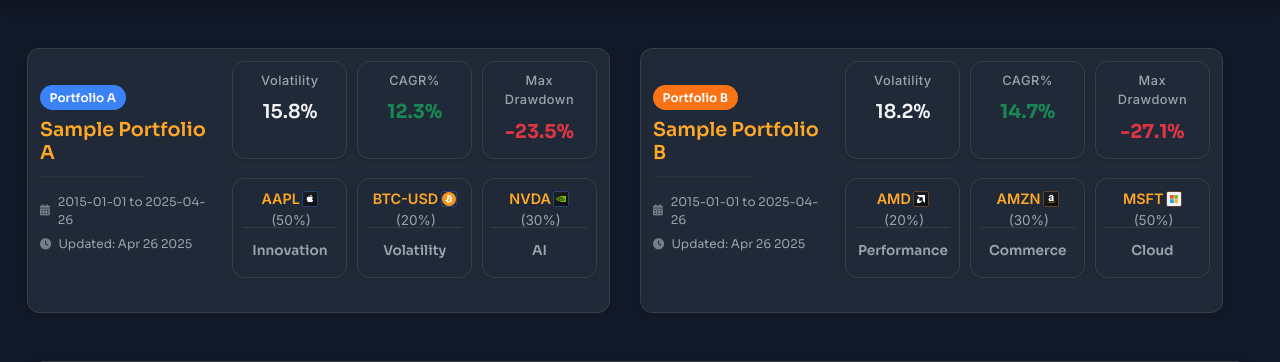
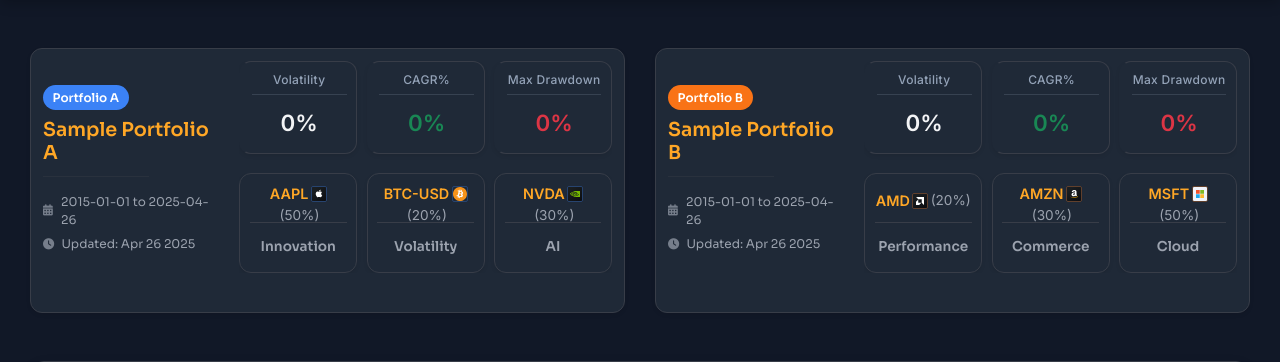
Before and after one commit to YifanG10062/CITS5505_GroupProject, a Flask app: page /comparison/ in a window 1280 px wide. Shown: the part 66-428 px from the top of the page. Run offline with Flask 3, Linux system fonts and the light colour scheme; the visitor is signed in with stand-in values (Sample User, id 1); data comes from the database, SQL or seed files in the repository; data that the repository does not hold is empty; parts of the project's set-up code (start-up, migrations or seed data) failed here and were passed over; some libraries are stand-ins or nearby versions.

Commit message:
feat: add portfolio comparison metrics API and optimize frontend display and styles

```diff
--- a/app/routes/comparison.py
+++ b/app/routes/comparison.py
@@ -39,7 +39,6 @@ def view_comparison():
         weights_b = json.loads(p_b.allocation_json) or {}
         name_b = p_b.portfolio_name
     else:
-        # Use larger values as defaults to ensure they remain valid percentages after rounding
         weights_b = {"MSFT": 0.5, "AMZN": 0.3, "AMD": 0.2}
         name_b = "Sample Portfolio B"
         p_b = None
@@ -138,16 +137,15 @@ def format_weights(weights_dict):
     """Format weight dictionary for frontend use"""
     result = []
     for ticker, weight in weights_dict.items():
-        # Keep original weight value, let frontend handle percentage display
         result.append({
             "ticker": ticker,
-            "weight": weight,  # Keep original value
-            "name": ticker  # Default to using ticker as name
+            "weight": weight,
+            "name": ticker
         })
     return result
 
 def get_weight_value(weights_dict, asset_code):
     """Get weight value for an asset"""
     if isinstance(weights_dict, dict):
-        return weights_dict.get(asset_code, 0)  # Keep original value
+        return weights_dict.get(asset_code, 0)
     return 0
--- a/app/static/css/comparison.css
+++ b/app/static/css/comparison.css
@@ -81,24 +79,28 @@
   font-size: 0.75rem;
 }
 
-/* New metrics layout */
+/* Metrics layout */
 .metrics-container {
   display: flex;
   flex-direction: column;
-  gap: 0.8rem; /* Reduced spacing */
+  gap: 0.8rem;
   height: 100%;
   width: 100%;
   overflow: hidden;
   padding: 0;
+  max-width: 100%;
 }
 
+/* Metrics rows */
 .key-metrics-row {
   display: grid;
   grid-template-columns: repeat(3, 1fr);
-  gap: 0.6rem; /* Reduced spacing */
+  gap: 0.6rem;
+  align-items: stretch;
+  width: 100%;
+  margin: 0;
 }
 
-/* Description metrics row style adjustments */
 .description-metrics-row {
   display: grid !important;
   gap: 0.6rem !important;
@@ -141,6 +141,38 @@
   transform: translateY(-2px);
 }
 
+/* Key metrics styles */
+.key-metrics-row .mini-metric {
+  min-height: 5rem;
+  justify-content: center;
+  align-items: center;
+  border-left: 3px solid transparent;
+  transition: transform 0.2s ease, box-shadow 0.2s ease, border-left-color 0.2s ease;
+}
+
+/* Description metrics styles */
+.description-metric {
+  width: 100% !important;
+  min-width: 0 !important;
+  max-width: 100% !important;
+  box-sizing: border-box !important;
+  margin: 0 !important;
+  flex: 1 1 auto !important;
+  min-height: 100px !important;
+  display: flex !important;
+  flex-direction: column !important;
+  overflow: hidden !important;
+  height: 100%;
+}
+
+.description-metrics-row .mini-metric {
+  width: 100%;
+  box-sizing: border-box;
+  height: 100%;
+  margin: 0;
+}
+
+/* Metric labels */
 .metric-label {
   font-size: 0.8rem;
   font-weight: 500;
@@ -149,8 +181,23 @@
   margin-bottom: 0.4rem;
 }
 
+.key-metrics-row .metric-label {
+  font-size: 0.75rem;
+  font-weight: 500;
+  color: #94a3b8;
+  letter-spacing: 0.3px;
+  margin-bottom: 0.5rem;
+  white-space: nowrap;
+  overflow: hidden;
+  text-overflow: ellipsis;
+  width: 100%;
+  padding-bottom: 0.3rem;
+  border-bottom: 1px solid rgba(148, 163, 184, 0.2);
+}
+
+/* Metric values */
 .metric-value {
-  font-size: 1.2rem; /* Increased font size */
+  font-size: 1.2rem;
   font-weight: 600;
   text-align: center;
   padding: 0.2rem 0;
@@ -160,26 +207,55 @@
   justify-content: center;
 }
 
-/* First row metrics center style */
+.key-metrics-row .metric-value {
+  font-size: 1.4rem;
+  height: 2.5rem;
+  font-weight: 600;
+  font-family: 'Inter', -apple-system, BlinkMacSystemFont, 'Segoe UI', Roboto, Oxygen, Ubuntu, Cantarell, 'Open Sans', 'Helvetica Neue', sans-serif;
+  transition: color 0.2s ease-in-out;
+}
+
+.description-value {
+  font-size: 0.85rem;
+  line-height: 1.4;
+  color: var(--text-secondary);
+  margin-top: auto;
+  flex-grow: 1;
+  padding: 0 0.2rem;
+  word-break: break-word;
+  height: auto;
+}
+
+/* Color classes */
+.volatility-value {
+  color: #6366f1 !important;
+}
+
+.cagr-value {
+  color: #22c55e !important;
+}
+
+.drawdown-value {
+  color: #ef4444 !important;
+}
+
+.volatility-card {
+  border-left-color: #6366f1 !important;
+}
+
+.cagr-card {
+  border-left-color: #22c55e !important;
+}
+
+.drawdown-card {
+  border-left-color: #ef4444 !important;
+}
+
 .text-center {
   text-align: center;
 }
 
-/* Description metrics style adjustments */
-.description-metric {
-  width: 100% !important;
-  min-width: 0 !important;
-  max-width: none !important;
-  box-sizing: border-box !important;
-  margin: 0 !important;
-  flex: 1 1 auto !important;
-  min-height: 100px !important; /* Maintain minimum height */
-  display: flex !important;
-  flex-direction: column !important;
-  overflow: hidden !important;
-}
-
-/* Description metrics header and weight */
+/* Stock info styles */
 .metric-header {
   display: flex;
   justify-content: center;
@@ -228,28 +302,44 @@
   border-radius: 2px;
 }
 
-.asset-icon, .asset-icon-img {
-  color: #3b82f6; /* Unified blue color */
+/* Portfolio-specific colors */
+.col-lg-6:nth-child(1) .asset-icon {
+  color: #3b82f6;
 }
 
-/* Adjust description text styles */
-.description-value {
-  font-size: 0.85rem;
-  line-height: 1.4;
-  color: var(--text-secondary);
-  margin-top: auto;
-  display: flex;
-  align-items: center;
-  justify-content: center;
-  text-align: center;
-  flex-grow: 1;
-  overflow: hidden;
-  padding: 0 0.2rem; /* Reduced left/right padding */
-  word-break: break-word;
-  height: auto;
+.col-lg-6:nth-child(2) .asset-icon {
+  color: #f97316;
 }
 
-/* Media queries - Mobile devices */
+.col-lg-6:nth-child(1) .asset-icon-img {
+  border: 1px solid rgba(59, 130, 246, 0.3);
+}
+
+.col-lg-6:nth-child(2) .asset-icon-img {
+  border: 1px solid rgba(249, 115, 22, 0.3);
+}
+
+/* Chart container */
+.chart-glow {
+  width: 100%;
+}
+
+/* Container styles */
+.container,
+.container-fluid {
+  width: 100%;
+  max-width: 1450px;
+  margin-left: auto;
+  margin-right: auto;
+}
+
+.container-fluid.mt-4,
+.container-fluid.mt-5 {
+  padding-left: 15px;
+  padding-right: 15px;
+}
+
+/* Responsive layout */
 @media (max-width: 576px) {
   .container.mt-4 {
     padding-left: 0.5rem;
@@ -318,75 +392,47 @@
   }
 }
 
-/* Media queries - Medium devices */
+@media (max-width: 991.98px) {
+  .col-lg-6:first-child .dashboard-overview {
+    margin-bottom: 1.5rem;
+  }
+}
+
 @media (min-width: 768px) and (max-width: 991.98px) {
-  /* Ensure 2 columns display on medium screens */
   .description-metrics-row.cols-2,
   .description-metrics-row.cols-3 {
     grid-template-columns: repeat(2, 1fr);
   }
 }
 
-/* Media queries - Large screen devices */
 @media (min-width: 992px) {
-  /* Maintain increased container width */
-  .container.mt-4 {
-    max-width: 1800px !important; /* Significantly increase container width */
-    width: 100%;
-    padding-left: 30px;
-    padding-right: 30px;
-    margin-right: auto;
-    margin-left: auto;
+  .container.mt-4,
+  .container.mt-5 {
+    max-width: 1450px !important;
+    padding-left: 20px;
+    padding-right: 20px;
   }
 
-  /* Ensure card container doesn't overflow */
-  .card.dashboard-overview {
-    width: 100%;
-    overflow: hidden;
+  .portfolio-cards-container,
+  .container-fluid.mt-5 {
+    max-width: 1450px;
+    padding-left: 20px;
+    padding-right: 20px;
   }
 
-  /* Ensure row container doesn't overflow - fix class name */
-  .row.g-4 {
-    width: 100%;
-    margin-left: 0;
-    margin-right: 0;
-    overflow: hidden;
-  }
-
-  /* Ensure inner rows don't overflow either */
-  .row.g-3 {
-    width: 100%;
-    margin-left: 0;
-    margin-right: 0;
-    overflow: hidden;
-  }
-
-  /* Description metrics row spacing */
-  .description-metrics-row.cols-3 {
-    grid-template-columns: repeat(3, 1fr);
-    gap: 0.75rem; /* Restore original spacing */
-  }
-
-  /* Adjust card layout proportions */
   .col-lg-4 {
     flex: 0 0 33.333333%;
     max-width: 33.333333%;
+    padding-right: 10px;
+    padding-left: 10px;
   }
 
   .col-lg-8 {
     flex: 0 0 66.666667%;
     max-width: 66.666667%;
-    padding-right: 15px;
-    padding-left: 15px;
-    overflow: hidden; /* Prevent content overflow */
-  }
-
-  /* Adjust overall card layout, instead of increasing internal card width */
-  .row.g-4 {
-    display: flex;
-    flex-wrap: wrap;
-    margin-right: -15px;
-    margin-left: -15px;
+    padding-right: 10px;
+    padding-left: 10px;
+    overflow: hidden;
   }
 
   .col-lg-6 {
@@ -396,236 +442,17 @@
     padding-left: 15px;
   }
 
-  .dashboard-overview {
-    height: 100%;
-  }
-
-  /* Ensure second row metric cards have equal height */
-  .description-metrics-row {
-    display: grid;
-    grid-auto-rows: 1fr;
-    width: 100%;
-  }
-
-  /* Applicable for desktop devices */
-  .description-metrics-row {
-    display: grid;
-    width: 100%;
-  }
-
-  .description-metrics-row.cols-3 {
-    grid-template-columns: repeat(3, 1fr);
-    width: 100%;
-    margin-left: 0;
-    margin-right: 0;
-  }
-
-  .description-metrics-row .mini-metric {
-    width: 100%;
-    box-sizing: border-box;
-    margin: 0;
-    overflow: hidden; /* Prevent overflow */
-  }
-
-  /* Increase chart container width */
-  .container.mt-5 {
-    max-width: 1800px !important;
-    margin-right: auto;
-    margin-left: auto;
-  }
-
-  /* Adjust fluid container padding to make it tighter */
-  .container-fluid.mt-4,
-  .container-fluid.mt-5 {
-    max-width: 1450px;
-    margin-left: auto;
-    margin-right: auto;
-    padding-left: 15px; /* Reduce left padding */
-    padding-right: 15px; /* Reduce right padding */
-  }
-
-  /* Adjust column spacing */
-  .col-lg-4,
-  .col-lg-8 {
-    padding-right: 10px; /* Reduce right padding */
-    padding-left: 10px; /* Reduce left padding */
-  }
-
-  /* Adjust spacing between rows */
   .row.g-2 {
     margin-right: -10px;
     margin-left: -10px;
   }
 
-  /* Reduce spacing between columns */
   .container-fluid .row.g-4 {
     gap: 0 !important;
   }
-}
 
-/* Set icon colors based on different portfolios */
-.col-lg-6:nth-child(1) .asset-icon {
-  color: #3b82f6; /* Portfolio A icon color - Blue */
-}
-
-.col-lg-6:nth-child(2) .asset-icon {
-  color: #f97316; /* Portfolio B icon color - Orange */
-}
-
-/* Set icon border colors based on different portfolios */
-.col-lg-6:nth-child(1) .asset-icon-img {
-  border: 1px solid rgba(59, 130, 246, 0.3); /* Portfolio A - Blue border */
-}
-
-.col-lg-6:nth-child(2) .asset-icon-img {
-  border: 1px solid rgba(249, 115, 22, 0.3); /* Portfolio B - Orange border */
-}
-
-/* Adjust row layout */
-.row.g-3 {
-  display: flex;
-  flex-wrap: wrap;
-  margin-right: -15px;
-  margin-left: -15px;
-  width: 100%; /* Ensure 100% width */
-}
-
-/* Fix overall layout structure */
-.container.mt-4 {
-  width: 100%;
-  overflow: hidden;
-}
-
-.row.g-4 {
-  width: 100%;
-  overflow: hidden;
-}
-
-.row.g-3 {
-  width: 100%;
-  overflow: hidden;
-}
-
-.col-lg-8 {
-  overflow: hidden;
-}
-
-/* Ensure max 3 cards per row and keep within container */
-.description-metrics-row {
-  display: grid;
-  gap: 0.6rem; /* Reduce card spacing */
-  margin-top: 0.4rem; /* Reduce top margin */
-  max-width: 100%;
-  overflow: hidden;
-}
-
-.description-metrics-row.cols-3 {
-  grid-template-columns: repeat(3, 1fr);
-  max-width: 100%;
-  overflow: hidden;
-}
-
-/* Ensure each metric card is contained within its container */
-.description-metric {
-  min-height: 100px;
-  max-width: 100%;
-  overflow: hidden;
-  display: flex;
-  flex-direction: column;
-}
-
-/* Ensure metrics container doesn't overflow */
-.metrics-container {
-  width: 100%;
-  max-width: 100%;
-  overflow: hidden;
-}
-
-/* Chart container styles */
-.chart-glow {
-  width: 100%;
-}
-
-/* Set fluid container width limits and padding */
-.container-fluid.mt-4,
-.container-fluid.mt-5 {
-  max-width: 1450px;
-  margin-left: auto;
-  margin-right: auto;
-  padding-left: 15px; /* Reduce left padding */
-  padding-right: 15px; /* Reduce right padding */
-}
-
-/* Maintain consistent width styles */
-@media (min-width: 992px) {
-  .portfolio-cards-container,
-  .container-fluid.mt-5 {
-    width: 100%;
-    max-width: 1450px;
-    padding-left: 20px;
-    padding-right: 20px;
-  }
-
-  /* Remove old container styles */
-  .container.mt-4,
-  .container.mt-5 {
-    max-width: 1450px !important;
-    padding-left: 20px;
-    padding-right: 20px;
+  .description-metrics-row {
+    grid-template-columns: repeat(3, 1fr) !important;
+    grid-auto-rows: 1fr;
   }
 }
-
-/* Global container styles - Ensure all containers have consistent width */
-.container,
-.container-fluid {
-  width: 100%;
-  max-width: 1450px;
-  margin-left: auto;
-  margin-right: auto;
-}
-
-/* Card content style adjustments */
-.card.dashboard-overview,
-.card.chart-glow {
-  width: 100%;
-  margin-left: 0;
-  margin-right: 0;
-}
-
-/* Ensure both first and second rows are divided into three equal parts */
-.key-metrics-row,
-.description-metrics-row.cols-3 {
-  display: grid;
-  grid-template-columns: repeat(3, 1fr);
-  gap: 0.6rem;
-  width: 100%;
-  margin: 0;
-}
-
-/* Ensure second row cards align correctly */
-.description-metrics-row .mini-metric {
-  width: 100%;
-  box-sizing: border-box;
-  height: 100%; /* Ensure consistent height */
-  margin: 0;
-}
-
-/* Clear factors that might cause inconsistent layout */
-@media (min-width: 992px) {
-  /* Description metrics row styles */
-  .description-metrics-row {
-    display: grid;
-    grid-template-columns: repeat(3, 1fr) !important; /* Force three equal divisions */
-    gap: 0.6rem;
-    width: 100%;
-    margin: 0;
-  }
-
-  /* Remove fixed widths that might be set by equalizeCardWidths function */
-  .metrics-container {
-    display: flex;
-    flex-direction: column;
-    gap: 0.8rem;
-    width: 100%;
-  }
-}
--- a/app/static/js/charts/cumulativeChartComparison.js
+++ b/app/static/js/charts/cumulativeChartComparison.js
@@ -2,11 +2,12 @@ import { chartTheme } from "./theme.js";
 
 /**
  * Render a comparison cumulative returns chart for two portfolios against a benchmark.
- * @param {{weights_a: Object, weights_b: Object, start_date: string, initial_investment: number, nameA: string, nameB: string, benchmarkName?: string, elementId?: string}} config
+ * @param {{weights_a: Object, weights_b: Object, weights_spy: Object, start_date: string, initial_investment: number, nameA: string, nameB: string, benchmarkName?: string, elementId?: string}} config
  */
 export function renderComparisonCumulativeChart({
   weights_a,
   weights_b,
+  weights_spy = {"SPY": 1.0},
   start_date,
   initial_investment,
   nameA,
@@ -41,21 +42,7 @@ export function renderComparisonCumulativeChart({
     })
     .then(data => {
 
-      const { summary, labels, portfolio_a, portfolio_b, portfolio_spy } = data;
-
-      document.getElementById("volatilityA").textContent  =
-        (summary.portfolio_a.volatility * 100).toFixed(1) + "%";
-      document.getElementById("cagrA").textContent        =
-        (summary.portfolio_a.cagr * 100).toFixed(1) + "%";
-      document.getElementById("maxDrawdownA").textContent =
-        (summary.portfolio_a.maxDrawdown * 100).toFixed(1) + "%";
-
-      document.getElementById("volatilityB").textContent  =
-        (summary.portfolio_b.volatility * 100).toFixed(1) + "%";
-      document.getElementById("cagrB").textContent        =
-        (summary.portfolio_b.cagr * 100).toFixed(1) + "%";
-      document.getElementById("maxDrawdownB").textContent =
-        (summary.portfolio_b.maxDrawdown * 100).toFixed(1) + "%";
+      const { labels, portfolio_a, portfolio_b, portfolio_spy } = data;
 
       const ctx = chartEl.getContext("2d");
       new Chart(ctx, {
@@ -95,4 +82,7 @@ export function renderComparisonCumulativeChart({
         options: chartTheme
       });
     })
+    .catch(error => {
+      console.error("Error rendering cumulative comparison chart:", error);
+    });
 }
--- a/app/static/js/comparison.js
+++ b/app/static/js/comparison.js
@@ -14,13 +14,12 @@ document.addEventListener("DOMContentLoaded", () => {
 
   console.log("Portfolio A weights:", weightsA);
   console.log("Portfolio B weights:", weightsB);
+  console.log("SPY weights:", weightsSPY);
 
   // Format weights data for chart rendering
   const formattedWeightsA = convertToDictFormat(weightsA);
   const formattedWeightsB = convertToDictFormat(weightsB);
-  const formattedWeightsSPY = typeof weightsSPY === 'object' && !Array.isArray(weightsSPY)
-    ? weightsSPY
-    : convertToDictFormat(weightsSPY);
+  const formattedWeightsSPY = convertToDictFormat(weightsSPY);
 
   renderComparisonCumulativeChart({
     weights_a: formattedWeightsA,
@@ -63,16 +62,69 @@ function convertToDictFormat(weights) {
 
 // Calculate key metrics for portfolios
 function calculatePortfolioMetrics(weightsA, weightsB) {
+  const formattedWeightsA = convertToDictFormat(weightsA);
+  const formattedWeightsB = convertToDictFormat(weightsB);
 
-  // Portfolio A metrics
-  document.getElementById('volatilityA').textContent = '15.8%';
-  document.getElementById('cagrA').textContent = '12.3%';
-  document.getElementById('maxDrawdownA').textContent = '-23.5%';
+  const config = window.comparisonConfig || {};
+  const startDate = config.startDate || "2015-01-01";
+  const initialInvestment = config.initialInvestment || 1000;
 
-  // Portfolio B metrics
-  document.getElementById('volatilityB').textContent = '18.2%';
-  document.getElementById('cagrB').textContent = '14.7%';
-  document.getElementById('maxDrawdownB').textContent = '-27.1%';
+  const payload = {
+    weights_a: formattedWeightsA,
+    weights_b: formattedWeightsB,
+    start_date: startDate,
+    initial_investment: initialInvestment
+  };
+
+  fetch("/api/comparison_metrics", {
+    method: "POST",
+    headers: { "Content-Type": "application/json" },
+    body: JSON.stringify(payload)
+  })
+  .then(res => {
+    if (!res.ok) {
+      console.error("Error fetching metrics:", res.status);
+      return;
+    }
+    return res.json();
+  })
+  .then(data => {
+    if (!data) return;
+
+    const { summary } = data;
+
+    // Portfolio A metrics
+    document.getElementById('volatilityA').textContent =
+      (summary.portfolio_a.volatility * 100).toFixed(1) + "%";
+    document.getElementById('volatilityA').classList.add('volatility-value');
+    document.getElementById('volatilityA').closest('.mini-metric').classList.add('volatility-card');
+
+    document.getElementById('cagrA').textContent =
+      (summary.portfolio_a.cagr * 100).toFixed(1) + "%";
+    document.getElementById('cagrA').classList.add('cagr-value');
+    document.getElementById('cagrA').closest('.mini-metric').classList.add('cagr-card');
+
+    document.getElementById('maxDrawdownA').textContent =
+      (summary.portfolio_a.maxDrawdown * 100).toFixed(1) + "%";
+    document.getElementById('maxDrawdownA').classList.add('drawdown-value');
+    document.getElementById('maxDrawdownA').closest('.mini-metric').classList.add('drawdown-card');
+
+    // Portfolio B metrics
+    document.getElementById('volatilityB').textContent =
+      (summary.portfolio_b.volatility * 100).toFixed(1) + "%";
+    document.getElementById('volatilityB').classList.add('volatility-value');
+    document.getElementById('volatilityB').closest('.mini-metric').classList.add('volatility-card');
+
+    document.getElementById('cagrB').textContent =
+      (summary.portfolio_b.cagr * 100).toFixed(1) + "%";
+    document.getElementById('cagrB').classList.add('cagr-value');
+    document.getElementById('cagrB').closest('.mini-metric').classList.add('cagr-card');
+
+    document.getElementById('maxDrawdownB').textContent =
+      (summary.portfolio_b.maxDrawdown * 100).toFixed(1) + "%";
+    document.getElementById('maxDrawdownB').classList.add('drawdown-value');
+    document.getElementById('maxDrawdownB').closest('.mini-metric').classList.add('drawdown-card');
+  });
 }
 
 function handleResponsiveLayout() {
@@ -121,7 +173,7 @@ function handleResponsiveLayout() {
     if (!isMobile) {
       // Fixed height on desktop view
       descriptionMetrics.forEach(metric => {
-        metric.style.minHeight = '100px'; // Restore original height
+        metric.style.minHeight = '100px';
       });
     } else {
       // Adapt to content on mobile view
@@ -130,27 +182,20 @@ function handleResponsiveLayout() {
       });
     }
 
-    // make the height of the key metrics consistent
-    const equalizeKeyMetricsHeight = () => {
-      // get all the numeric cards
-      const metricValues = document.querySelectorAll('.metric-value');
-
-      // set the fixed height style for the numeric elements
-      metricValues.forEach(value => {
-        value.style.height = '2rem';
-        value.style.display = 'flex';
-        value.style.alignItems = 'center';
-        value.style.justifyContent = 'center';
-      });
-
-      // ensure the height of the second row card title area is consistent
-      const metricHeaders = document.querySelectorAll('.metric-header');
-      metricHeaders.forEach(header => {
-        header.style.height = '2.5rem';
-        header.style.display = 'flex';
-        header.style.alignItems = 'center';
-      });
-    };
+    // beautify the second row of performance, AI, Leverage
+    const descriptionLabels = document.querySelectorAll('.stock-name');
+    descriptionLabels.forEach(label => {
+      if (label.textContent.includes('Performance')) {
+        label.style.color = '#6366f1';
+        label.style.fontWeight = '600';
+      } else if (label.textContent.includes('AI')) {
+        label.style.color = '#3b82f6';
+        label.style.fontWeight = '600';
+      } else if (label.textContent.includes('Leverage')) {
+        label.style.color = '#f97316';
+        label.style.fontWeight = '600';
+      }
+    });
 
     // Ensure all cards in the same row have equal height
     const equalizeMiniMetricHeight = () => {
@@ -177,7 +222,6 @@ function handleResponsiveLayout() {
 
     // Execute height equalization after DOM rendering is complete
     setTimeout(() => {
-      equalizeKeyMetricsHeight();
       equalizeMiniMetricHeight();
       equalizeCardWidths();
     }, 100);
@@ -221,10 +265,8 @@ function fixWeightDisplays() {
 const equalizeCardWidths = () => {
   const rows = document.querySelectorAll('.description-metrics-row');
   rows.forEach(row => {
-    // Get column count
     const numCols = parseInt(row.className.match(/cols-(\d+)/)[1]);
 
-    // Only handle card styles, don't change column count
     const cards = row.querySelectorAll('.mini-metric');
     cards.forEach(card => {
       card.style.overflow = 'hidden';
```
Also changed, not shown: other parts of app/static/css/comparison.css (+11 -33 lines), app/services/api.py (+35 -0 lines), app/templates/comparison.html (+0 -11 lines).
